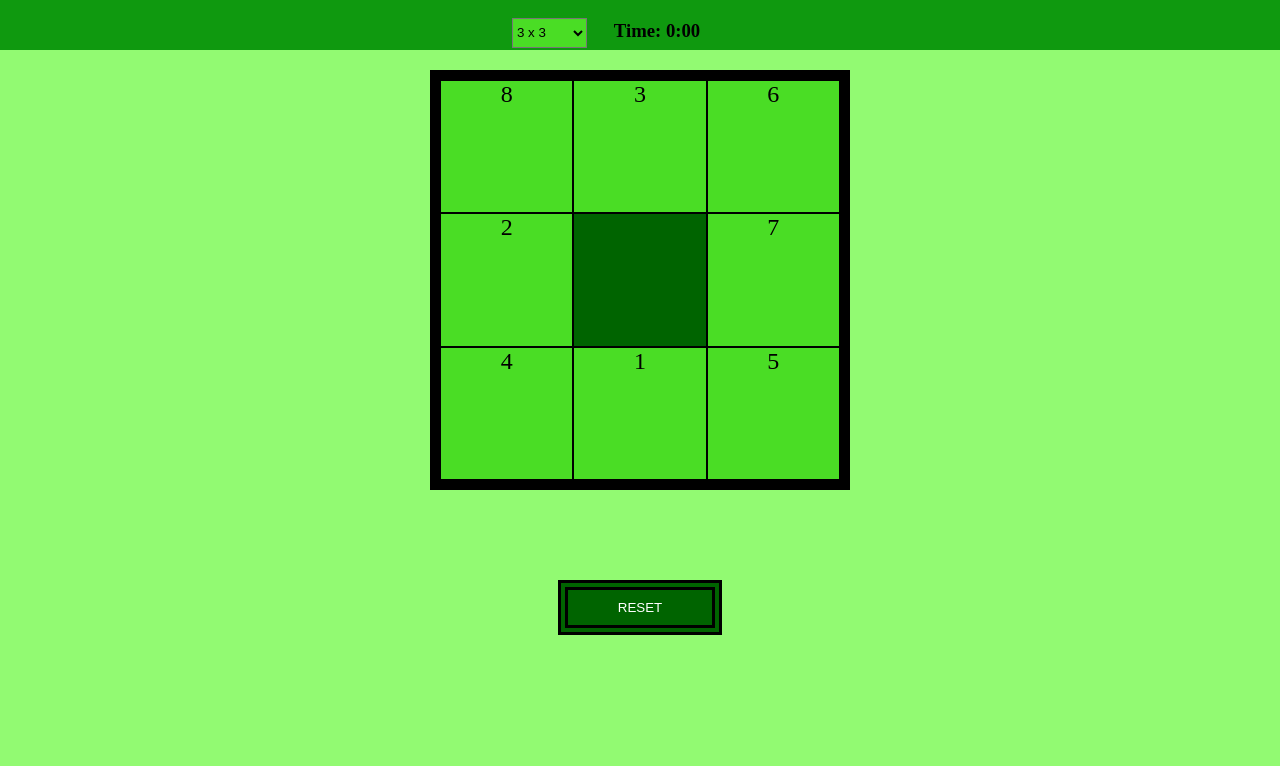
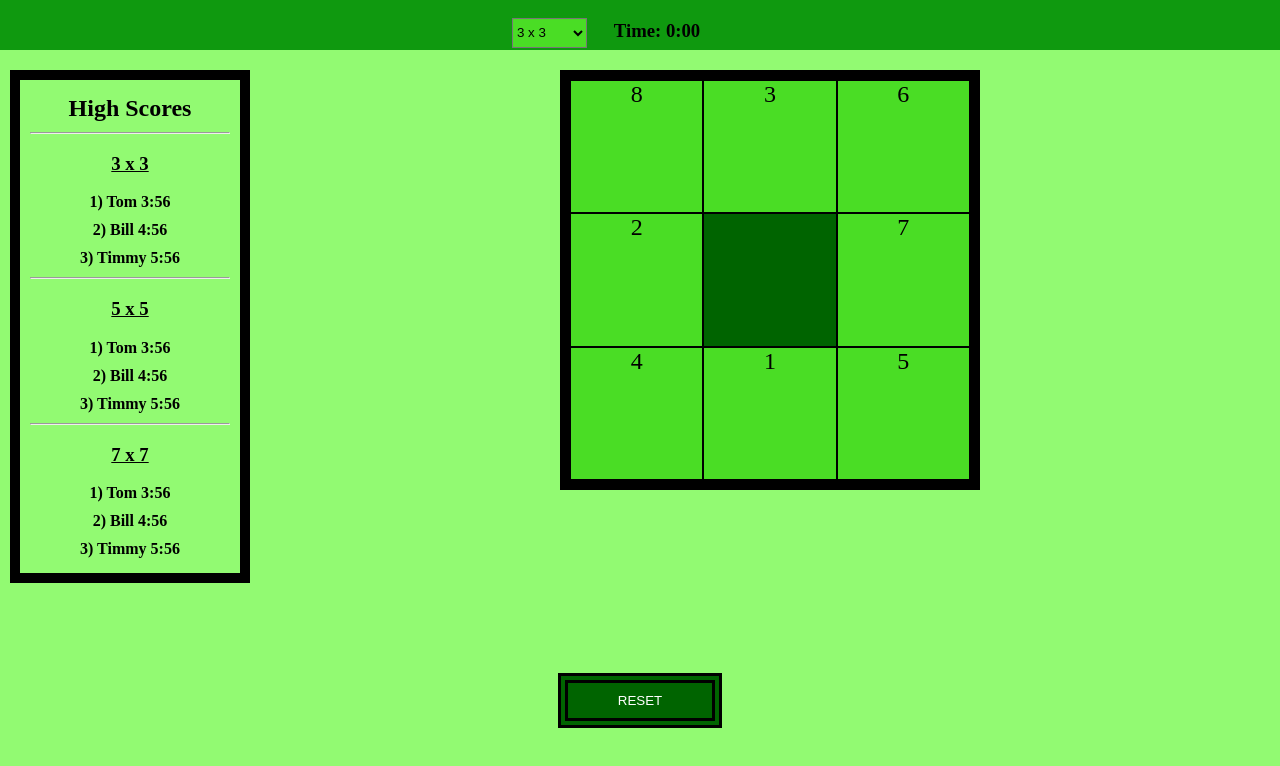
Before and after one commit to JCT314/Sliding_Tile_Puzzle, a plain HTML site: page index.html in a window 1280 px wide. Drawn offline with Linux system fonts and the light colour scheme.

Commit message:
Added function to get score from user once they complete the puzzle

```diff
--- a/index.html
+++ b/index.html
@@ -16,7 +16,27 @@
         </select>
         <h3>Time Left - 3:00</h1>
     </div>
-    <div id="container"></div>
+    <main>
+        <div id="scores">
+            <h2>High Scores</h2>
+            <hr>
+            <h3>3 x 3</h3>
+            <h4>1) Tom 3:56</h4>
+            <h4>2) Bill 4:56</h4>
+            <h4>3) Timmy 5:56</h4>
+            <hr>
+            <h3>5 x 5</h3>
+            <h4>1) Tom 3:56</h4>
+            <h4>2) Bill 4:56</h4>
+            <h4>3) Timmy 5:56</h4>
+            <hr>
+            <h3>7 x 7</h3>
+            <h4>1) Tom 3:56</h4>
+            <h4>2) Bill 4:56</h4>
+            <h4>3) Timmy 5:56</h4>
+        </div>
+        <div id="container"></div>
+    </main>
     <h1 id="win-message"></h1>
     <div id="buttons">
         <button>RESET</button>
--- a/index.js
+++ b/index.js
@@ -13,6 +13,7 @@ const down = 83;
 const left = 65;
 const right = 68;
 let tileWidth;
+let tileHeight;
 let rows = 3;
 let cols = 3;
 
@@ -98,15 +99,16 @@ function setDirectionValue(row, col) {
 
 function onClick(e) {
     if (!timerID) {
-        if (!started) {
-            started = true;
-            stopWatch.start();
-        }
         const { currentRow, currentCol } = playerGrid;
         tileWidth = container.querySelector('div').clientWidth;
+        tileHeight = container.querySelector('div').clientHeight;
 
         let clickValue;
         if (e.target.className === 'tile') {
+            if (!started) {
+                started = true;
+                stopWatch.start();
+            }
             clickValue = parseInt(e.target.innerText);
             let upValue = setDirectionValue(currentRow - 1, currentCol);
             let downValue = setDirectionValue(currentRow + 1, currentCol);
@@ -118,13 +120,13 @@ function onClick(e) {
             if (index !== -1) {
                 if (index === 0) {
                     e.target.style.transition = `transform .3s ease-in`;
-                    e.target.style.transform = `translateY(${tileWidth}px)`;
+                    e.target.style.transform = `translateY(${tileHeight}px)`;
                     nextRow = currentRow - 1;
                     nextCol = currentCol;
                 }
                 if (index === 1) {
                     e.target.style.transition = `transform .3s ease-in`;
-                    e.target.style.transform = `translateY(${-tileWidth}px)`;
+                    e.target.style.transform = `translateY(${-tileHeight}px)`;
                     nextRow = currentRow + 1;
                     nextCol = currentCol;
                 }
@@ -153,6 +155,7 @@ function onClick(e) {
                         document.body.removeEventListener("click", onClick);
                         h1.innerText = "You Win!";
                         container.classList.add('spin');
+                        console.log(getScore());
                         setTimeout(() => {
                             container.classList.remove('spin');
                         }, 1000);
@@ -168,6 +171,7 @@ function onKeyUp() {
     // this will play a tile moving animation, move the tile in the correct position, render result to browser
     return (e) => {
         tileWidth = container.querySelector('div').clientWidth;
+        tileHeight = container.querySelector('div').clientHeight;
         if (directionCodes.includes(e.keyCode)) {
             if (!started) {
                 started = true;
@@ -186,7 +190,7 @@ function onKeyUp() {
                     index = nextRow * playerGrid.gridRows + nextCol;
                     if (playTileAnimation) {
                         divs[index].style.transition = `transform .3s ease-in`;
-                        divs[index].style.transform = `translateY(${-tileWidth}px)`;
+                        divs[index].style.transform = `translateY(${-tileHeight}px)`;
                     }
                 }
 
@@ -197,7 +201,7 @@ function onKeyUp() {
                     index = nextRow * playerGrid.gridRows + nextCol;
                     if (playTileAnimation) {
                         divs[index].style.transition = `transform .3s ease-in`;
-                        divs[index].style.transform = `translateY(${tileWidth}px)`;
+                        divs[index].style.transform = `translateY(${tileHeight}px)`;
 
                     }
                 }
@@ -236,6 +240,7 @@ function onKeyUp() {
                             document.body.removeEventListener("keyup", onKeyUp);
                             h1.innerText = "You Win!";
                             container.classList.add('spin');
+                            console.log(getScore());
                             setTimeout(() => {
                                 container.classList.remove('spin');
                             }, 1000);
@@ -247,6 +252,13 @@ function onKeyUp() {
     }
 }
 
+function getScore() {
+    let time = stopWatch.toTime();
+    let values = time.split(":");
+    let score = values[0] * 100 + values[1];
+    return score;
+}
+
 
 // want to implement yates shuffling algo
 // check inversions
--- a/style.css
+++ b/style.css
@@ -3,6 +3,33 @@ body {
     height: 80vh;
     width: 100vw;
     margin: 0px;
+}
+
+main {
+    display: flex;
+    justify-content: space-between;
+
+}
+
+h4 {
+    margin: 10px 0px;
+}
+
+#scores {
+    border: 10px solid black;
+    margin-left: 10px;
+    margin-right: 10px;
+    padding: 5px 10px;
+    width: 200px;
+    text-align: center;
+}
+
+#scores h2 {
+    margin: 10px 0px;
+}
+
+#scores h3 {
+    text-decoration: underline;
 }
 
 #navbar {
@@ -22,7 +49,7 @@ select {
     background-color:rgb(74, 221, 37);
 }
 
-h3 {
+#navbar h3 {
     padding: 20px 10px 10px 10px;
     display: inline-block;
     margin-left: 1vw;
```
